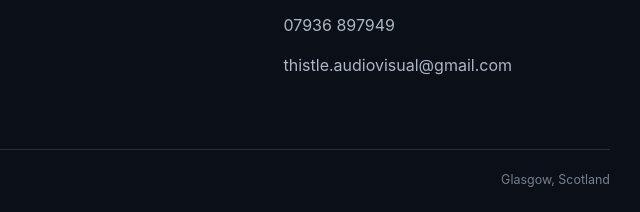
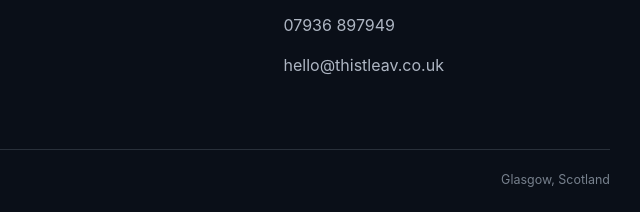
Before and after one commit to YourCallanDev/thistleav, a plain HTML site: page contact/index.html in a window 1280 px wide. Shown: the part 1273-1485 px from the top of the page, 640-1280 px from the left. Drawn offline with Linux system fonts and the light colour scheme.

Commit message:
Update index.html

```diff
--- a/contact/index.html
+++ b/contact/index.html
@@ -69,7 +69,7 @@
       <h3>Contact</h3>
       <p><a href="../contact/">Get in touch</a></p>
       <p><a href="tel:07936897949">07936 897949</a></p>
-      <p><a href="mailto:thistle.audiovisual@gmail.com">thistle.audiovisual@gmail.com</a></p>
+      <p><a href="mailto:hello@thistleav.co.uk">hello@thistleav.co.uk</a></p>
     </div>
   </div>
   <div class="container footer-bottom">
```
